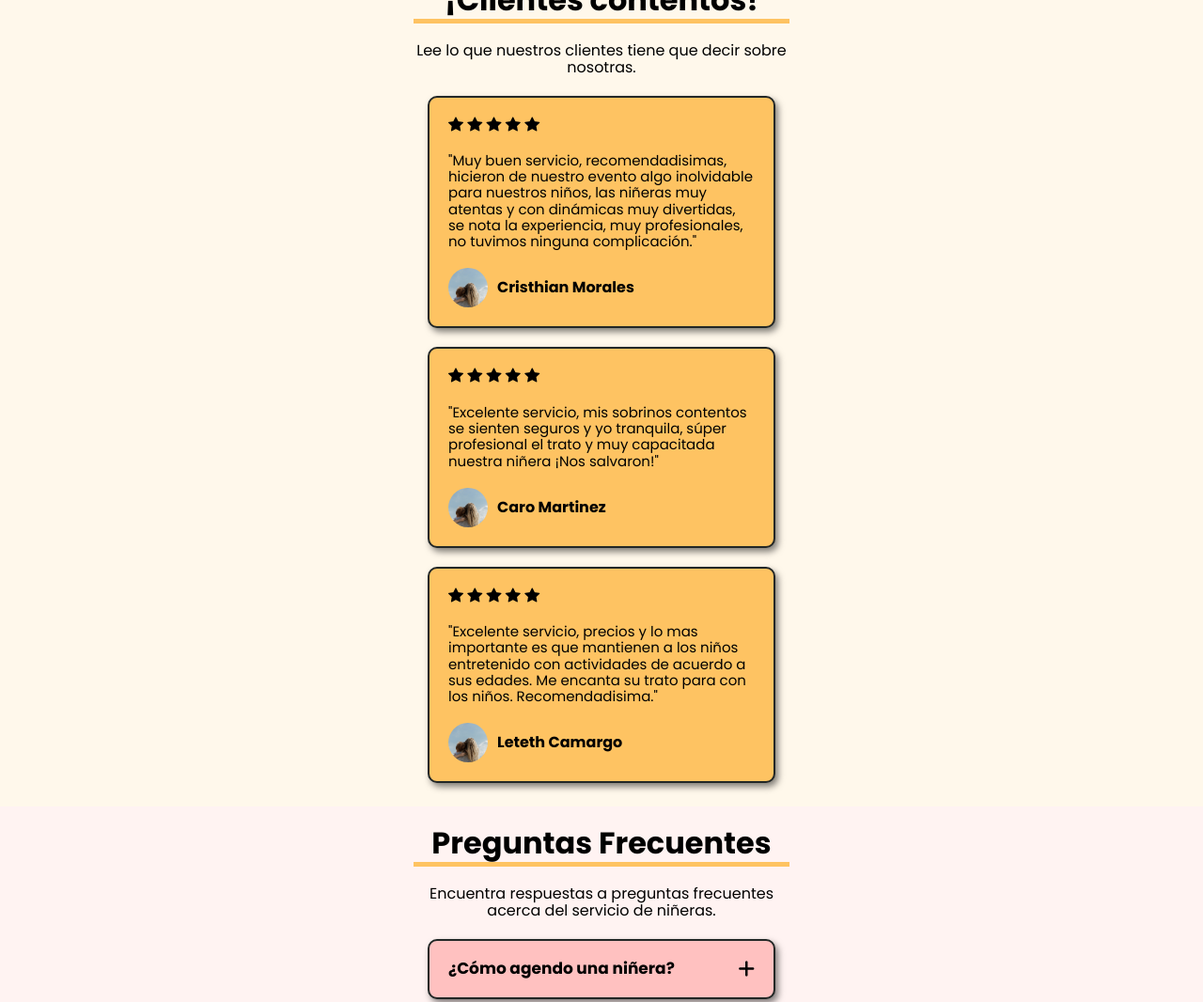
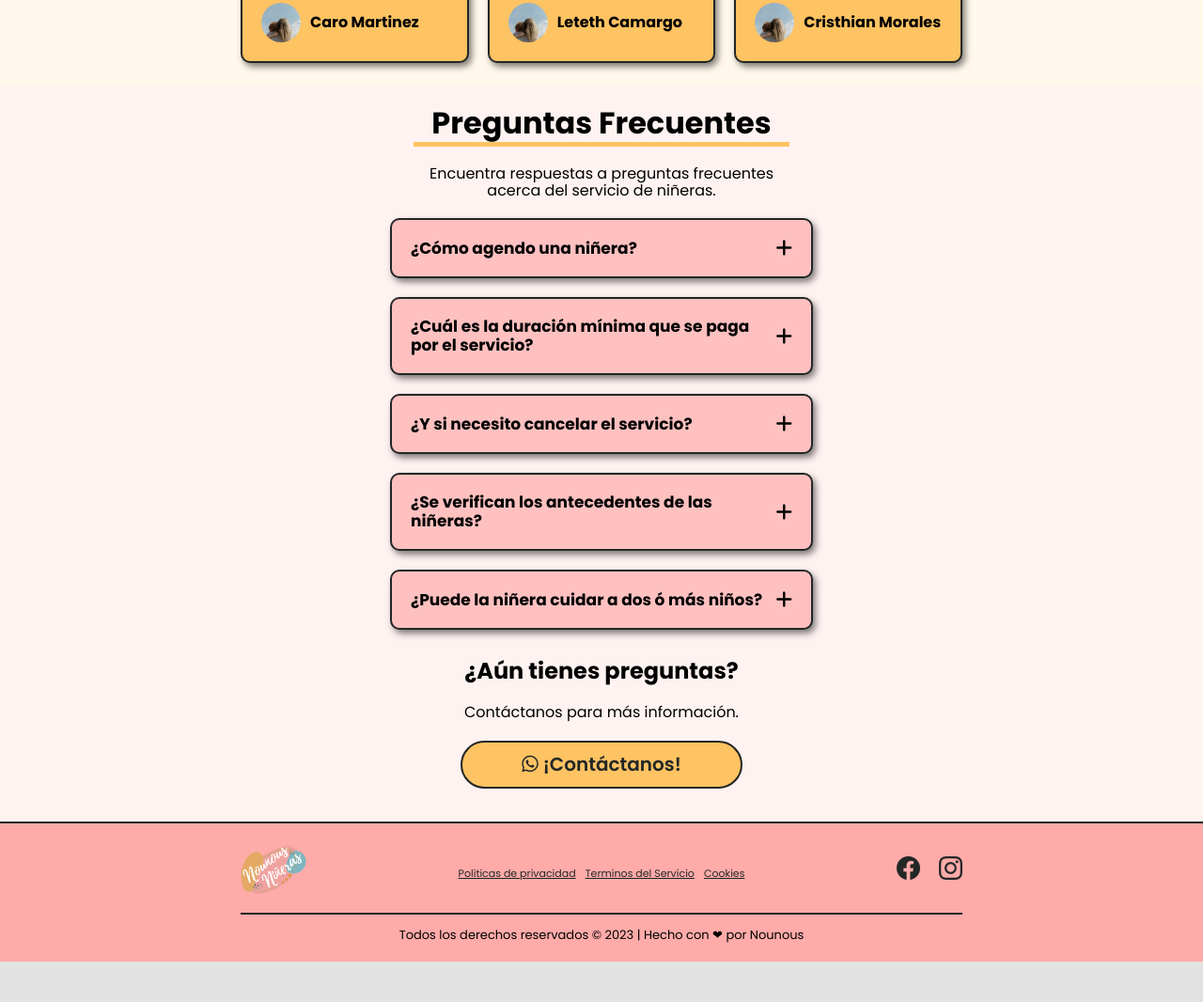
Before and after one commit to Camoralesh27/nounous_v3, a website: page index.html in a window 1280 px wide. Shown: the part 1481-2547 px from the top of the page at 94% size. After the commit the page ends 2504 px from the top, so only its background shows below. Drawn offline with nearby package versions, Linux system fonts and the light colour scheme.

Commit message:
agregando mq al diseño

```diff
--- a/index.html
+++ b/index.html
@@ -117,8 +117,8 @@
                 <img class="hero__img" src="./src/img/abrazo.jpg" alt="niñera abrazando">
             </div>
 
+            <a class="hero__btn btn" href="http://wa.me/526141008057""><i class="hero__btnIcono fa-brands fa-whatsapp"></i>¡Agendar una Nanny!</a>
 
-            <a class="hero__btn btn" href="http://wa.me/526141008057""><i class="hero__btnIcono fa-brands fa-whatsapp"></i>¡Agendar una Nanny!</a>
     </main>
 
 <!-- ======= ATTRIBUTE ======= -->
@@ -170,28 +170,6 @@
         <p class="testimoniales__texto">Lee lo que nuestros clientes tiene que decir sobre nosotras.</p>
 
         <div class="testimoniales__widgets">
-            <div class="widget2">
-                <div class="widget2__iconos">
-                    <i class="bi bi-star-fill"></i>
-                    <i class="bi bi-star-fill"></i>
-                    <i class="bi bi-star-fill"></i>
-                    <i class="bi bi-star-fill"></i>
-                    <i class="bi bi-star-fill"></i>
-                </div>
-
-                <p class="widget2__texto">"Muy buen servicio, recomendadisimas, hicieron de nuestro evento algo inolvidable para nuestros niños, las niñeras muy atentas y con dinámicas muy divertidas, se nota la experiencia, muy profesionales, no tuvimos ninguna complicación."</p>
-
-                <div class="widget2__cliente">
-
-                    <img src="./src/img/abrazo.jpg" alt="imagen usuario" class="widget2__img">
-
-                    <div class="widget2__datos">
-                        <h4 class="widget2__nombre">Cristhian Morales</h4>
-                        <p class="widget2__posicion"><!--! --></p>
-                    </div>
-                </div>
-            </div> <!-- . widget2 -->
-
 
             <div class="widget2">
                 <div class="widget2__iconos">
@@ -238,8 +216,27 @@
                 </div>
             </div> <!-- . widget2 -->
 
+            <div class="widget2">
+                <div class="widget2__iconos">
+                    <i class="bi bi-star-fill"></i>
+                    <i class="bi bi-star-fill"></i>
+                    <i class="bi bi-star-fill"></i>
+                    <i class="bi bi-star-fill"></i>
+                    <i class="bi bi-star-fill"></i>
+                </div>
 
+                <p class="widget2__texto">"Muy buen servicio, recomendadisimas, hicieron de nuestro evento algo inolvidable para nuestros niños, las niñeras muy atentas y con dinámicas muy divertidas, se nota la experiencia, muy profesionales, no tuvimos ninguna complicación."</p>
 
+                <div class="widget2__cliente">
+
+                    <img src="./src/img/abrazo.jpg" alt="imagen usuario" class="widget2__img">
+
+                    <div class="widget2__datos">
+                        <h4 class="widget2__nombre">Cristhian Morales</h4>
+                        <p class="widget2__posicion"><!--! --></p>
+                    </div>
+                </div>
+            </div> <!-- . widget2 -->
 
         </div>
     </section>
@@ -316,18 +313,20 @@
                     </p>
                 </div><!-- .accordion__content -->
             </div><!-- .accordion -->
-        </div>
+        </div><!-- .faq__widgets -->
 
-
+        <div class="faq__content">
             <h3 class="faq__pregunta">¿Aún tienes preguntas?</h3>
             <p class="faq__texto">Contáctanos para más información.</p>
 
             <a class="hero__btn btn" href="http://wa.me/526141008057""><i class="hero__btnIcono fa-brands fa-whatsapp"></i>¡Contáctanos!</a>
+        </div>
 
     </section>
 
 <!-- ======= FOOTER ======= -->
     <footer class="footer">
+        <div class="footer__content">
             <img src="./src/img/logo_letBlancas.png" alt="logo" class="footer__logo">
 
             <div class="footer__social">
@@ -345,6 +344,7 @@
                 <a href="#" class="footer__link">Terminos del Servicio</a>
                 <a href="#" class="footer__link">Cookies</a>
             </div>
+        </div>
 
         <div class="footer__line"></div>
 
--- a/src/scss/base/_variables.scss
+++ b/src/scss/base/_variables.scss
@@ -5,6 +5,9 @@ $fuentePrincipal: 'Poppins', sans-serif;
 $telefono: 480px;
 $tablet: 768px;
 $desktop: 1024px;
+
+//Medidas
+$maxwidth: 768px;
 
 // Colores
 $pink1: #FFF3F2;
--- a/src/scss/ui/contenido/_atributos.scss
+++ b/src/scss/ui/contenido/_atributos.scss
@@ -7,7 +7,6 @@
 
     &__heading,
     &__texto {
-        max-width: 50rem;
         margin: 0 auto;
     }
 
@@ -15,11 +14,13 @@
         margin: 0 auto;
         text-align: center;
         border-bottom: 5px solid v.$yellow4;
+        max-width: max-content;
     }
 
     &__texto {
         padding: 2rem 0;
         text-align: center;
+        max-width: v.$maxwidth;
     }
 
     &__widgets {
@@ -28,6 +29,15 @@
         align-items: center;
         justify-content: space-around;
         row-gap: 2rem;
+        max-width: v.$maxwidth;
+        margin: 0 auto;
+
+
+        @include m.tablet {
+            display: grid;
+            grid-template-columns: repeat(3, 1fr);
+            gap: 2rem;
+        }
     }
 }
 
@@ -41,9 +51,16 @@
     display: flex;
     flex-direction: column;
     align-items: center;
-    justify-content: space-around;
+    justify-content: space-between;
     width: 100%;
     max-width: 37rem;
+    margin: 0 auto;
+
+    @include m.tablet {
+        height: 25rem;
+        max-width: 37rem;
+    }
+
 
     &__icon {
         font-size: 3.7rem;
--- a/src/scss/ui/contenido/_faq.scss
+++ b/src/scss/ui/contenido/_faq.scss
@@ -30,9 +30,16 @@
         row-gap: 2rem;
     }
 
+    &__content {
+        padding-top: 2rem;
+
+        @include m.tablet {
+            padding: 3rem 0 1.5rem 0;
+        }
+    }
+
     &__pregunta {
         text-align: center;
-        padding-top: 2rem;
     }
 }
 
@@ -53,6 +60,10 @@
         max-width: 37rem;
         width: 100%;
         overflow: hidden;
+
+        @include m.desktop {
+            max-width: 45rem;
+        }
     }
 
     & .open {
@@ -64,8 +75,6 @@
         align-items: center;
         justify-content: space-between;
         cursor: pointer;
-        /* min-height: 5rem; */
-        /* padding: 0 1.5rem; */
         transition: all .2s linear;
         column-gap: 1rem;
     }
--- a/src/scss/ui/contenido/_hero.scss
+++ b/src/scss/ui/contenido/_hero.scss
@@ -7,6 +7,10 @@
     background: linear-gradient(166deg, #FFF3F2 40%, #FFC1C0 100%);
     display: flex;
     flex-direction: column;
+
+    @include m.tablet {
+
+    }
 
     &__heading {
         font-weight: 600;
@@ -52,7 +56,10 @@
         justify-content: center;
         gap: .5rem;
         width: 100%;
-        max-width: 50rem;
+
+        @include m.tablet {
+            max-width: 30rem;
+        }
     }
 
     &__btnIcono {
--- a/src/scss/ui/contenido/_testimoniales.scss
+++ b/src/scss/ui/contenido/_testimoniales.scss
@@ -15,6 +15,7 @@
         margin: 0 auto;
         text-align: center;
         border-bottom: 5px solid v.$yellow4;
+        max-width: max-content;
     }
 
     &__texto {
@@ -28,6 +29,14 @@
         align-items: center;
         justify-content: space-around;
         row-gap: 2rem;
+        max-width: v.$maxwidth;
+        margin: 0 auto;
+
+        @include m.tablet {
+            display: grid;
+            grid-template-columns: repeat(3, 1fr);
+            gap: 2rem;
+        }
     }
 }
 
@@ -39,10 +48,14 @@
     padding: 2rem 2rem;
     display: flex;
     flex-direction: column;
-    align-items: flex-end;
-    justify-content: space-around;
-    row-gap: 2rem;
-    max-width: 37rem;
+    align-items: center;
+    justify-content: space-between;
+    row-gap: 1rem;
+
+    @include m.tablet {
+        height: 34rem;
+        max-width: 37rem;
+    }
 
     &__iconos,
     &__texto,
--- a/src/scss/ui/footer/_footer.scss
+++ b/src/scss/ui/footer/_footer.scss
@@ -5,14 +5,32 @@
     display: flex;
     flex-direction: column;
     align-items: center;
-    justify-content: space-around;
+    justify-content: center;
     background-color: lighten(v.$pink4, 3%);
     border-top: 2px solid v.$black;
     row-gap: 1rem;
     padding: 1.5rem 0;
 
+    &__content {
+        display: flex;
+        flex-direction: column;
+        align-items: center;
+        row-gap: 1rem;
+        width: 90%;
+        max-width: v.$maxwidth;
+
+        @include m.tablet {
+            flex-direction: row;
+            width: 85%;
+        }
+    }
+
     &__logo {
         width: 10rem;
+
+        @include m.tablet {
+            width: 7rem;
+        }
     }
 
     &__social {
@@ -21,37 +39,41 @@
         justify-content: center;
         column-gap: 2rem;
 
+        @include m.tablet {
+            order: 1;
+        }
     }
 
     &__socialLink {
         color: v.$black;
         font-size: 2.5rem;
-
-    }
-
-    &__socialIcon {
-
     }
 
     &__links {
         width: 100%;
         margin: 0 auto;
-        padding: 2rem;
         display: grid;
         grid-template-columns: repeat(3, 1fr);
         align-items: center;
         max-width: 768px;
+        padding-top: .7rem;
+
+        @include m.tablet {
+            display: flex;
+            justify-content: center;
+            gap: 1rem;
+        }
     }
 
     &__link {
         color: v.$black;
         text-decoration: underline;
-        font-size: 1.3rem;
+        font-size: 1.1rem;
         text-align: center;
     }
 
     &__line {
-        width: 85%;
+        width: 90%;
         border: 1px solid v.$black;
         max-width: 768px;
     }
@@ -61,5 +83,4 @@
         font-size: 1.3rem;
         padding: .5rem 2rem;
     }
-
 }
```
Also changed, not shown: build/css/app.css, 1 other file. Lines whose indentation alone changed are shown as unchanged.
